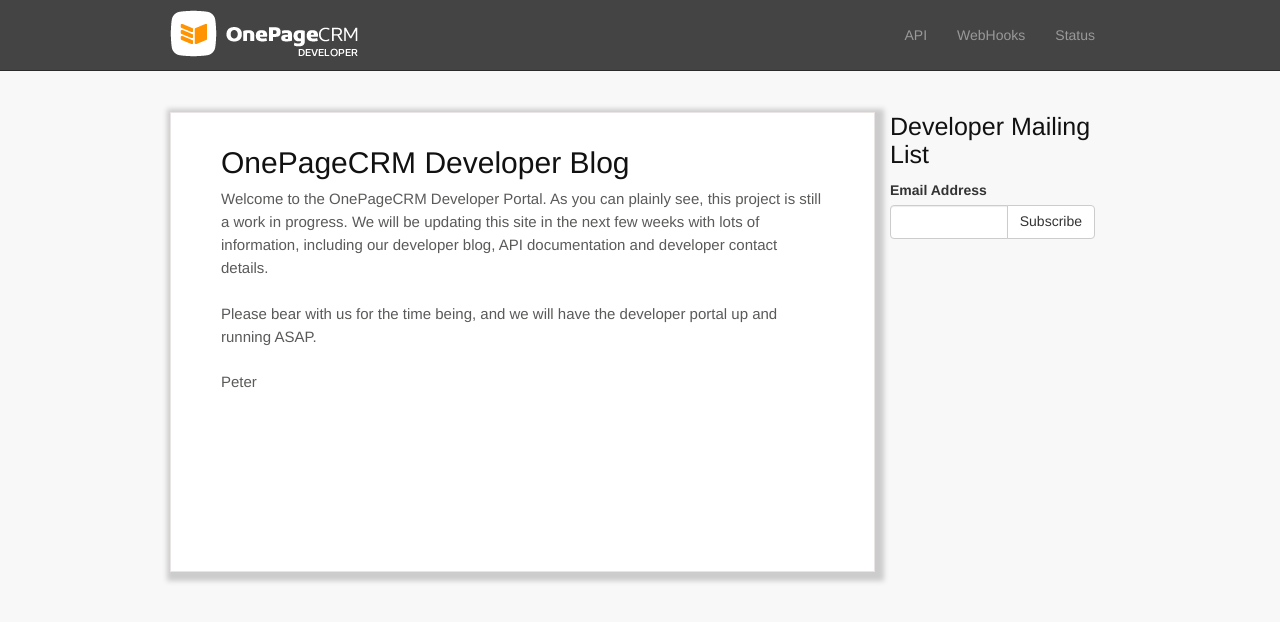
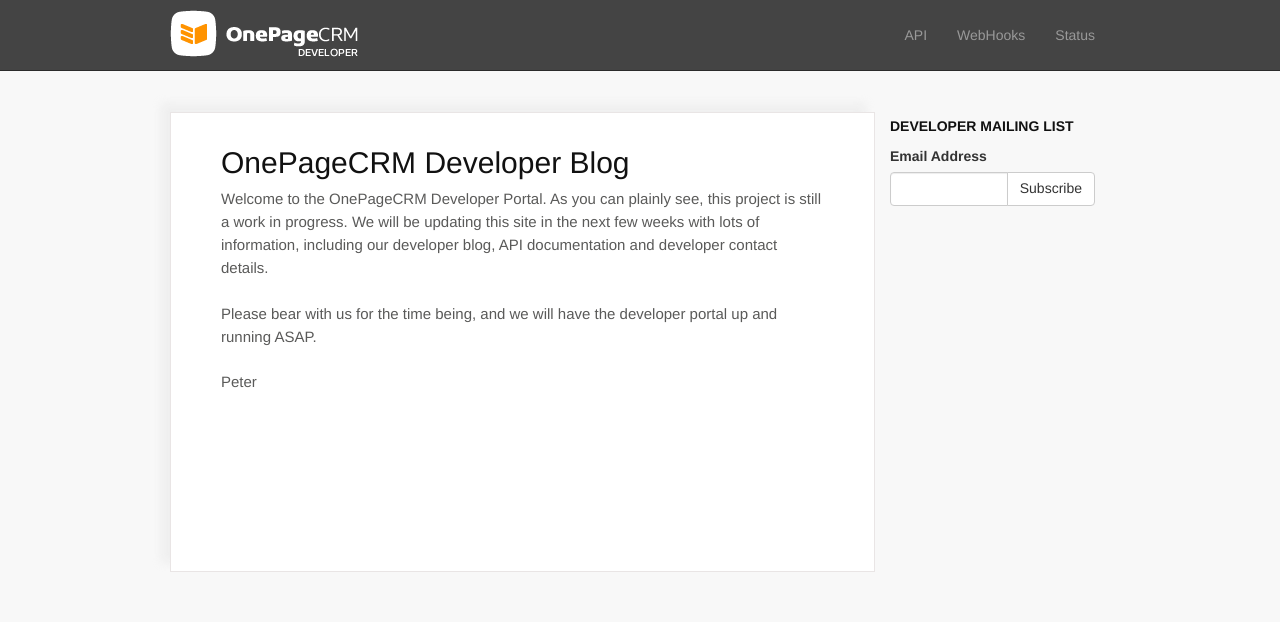
Before and after one commit to OnePageCRM/OnePageCRM.github.io, a Jekyll site: the page built from blog/draft_index.html, in a window 1280 px wide. Shown: the top 622 px of the page. Built offline with Jekyll 4.4.1, drawn with Linux system fonts in a browser that asks for light colours; nearby versions of some CDN libraries; Markdown is read by kramdown in place of the engine named in the settings.

Commit message:
css corrections

```diff
--- a/_layouts/api.html
+++ b/_layouts/api.html
@@ -8,6 +8,6 @@
       {% include api_navigation.html %}
     </div>
 
-    <div id="content" class="col-md-9 maincontent">
+    <div id="content" class="col-md-9 maincontent api-content shadow">
       {{ content }}
     </div>
--- a/_layouts/blog.html
+++ b/_layouts/blog.html
@@ -4,18 +4,18 @@
 ---
 
 
-<div id="content" class="col-md-9 maincontent shadow">
+<div id="content" class="col-md-9 maincontent blog-content shadow">
   <!-- <div class="container"> -->
   {{ content }}
   <!-- </div> -->
 </div>
 
-<div id="" class="col-md-3">
+<div id="" class="col-md-3 sidebar">
 
 <!-- Begin MailChimp Signup Form -->
 <div id="mc_embed_signup">
   <form action="http://onepagecrm.us2.list-manage.com/subscribe/post?u=d4aa8b2905916701a44961012&amp;id=cd6a0beac9" method="post" id="mc-embedded-subscribe-form" name="mc-embedded-subscribe-form" class="validate" target="_blank" novalidate>
-    <h4>Developer Mailing List</h4>
+    <h3>Developer Mailing List</h3>
     <div class="mc-field-group">
       <label for="mce-EMAIL">Email Address </label>
       <div class="input-group">
--- a/_layouts/webhooks.html
+++ b/_layouts/webhooks.html
@@ -4,11 +4,11 @@
 ---
 
 
-<div id="" class="col-md-2">
+<div id="" class="col-md-3">
   {% include webhook_navigation.html %}
 </div>
 
-<div id="content" class="col-md-10 maincontent shadow">
+<div id="content" class="col-md-9 maincontent api-content shadow">
   <!-- <div class="container"> -->
   {{ content }}
   <!-- </div> -->
--- a/css/main.css
+++ b/css/main.css
@@ -22,31 +22,23 @@
   margin-top: -70px;
 }
 .shadow {
-  -moz-box-shadow:    3px 3px 5px 6px #ccc;
-  -webkit-box-shadow: 3px 3px 5px 6px #ccc;
-  box-shadow:         3px 3px 5px 6px #ccc;
-}
-#api-nav{
-  margin-top: -19px;
-}
-#api-nav li.disabled{
-  color: #333333;
-  font-size: 12px;
-  font-weight: 700;
-  margin-top: 1em;
-  padding: 3px 0;
-  text-transform: uppercase;
+  -webkit-box-shadow: -9px -9px 9px rgba(204, 204, 204, 0.2);
+     -moz-box-shadow: -9px -9px 9px rgba(204, 204, 204, 0.2);
+          box-shadow: -9px -9px 9px rgba(204, 204, 204, 0.2);
 }
 a {
   color: #558BB2;
 }
-
 h1, h2, h3, h4, h5, h6 {
   color: #111111;
   font-size: 25px;
   font-weight: 400;
   line-height: 28px;
   margin: 0 0 0.5em;
+}
+h1, .api-content h2 {
+  font-size: 2.2em;
+  font-weight: 700;
 }
 h2{
   font-size: 30px;
@@ -58,8 +50,44 @@
   font-size: 1.3em;
   font-weight: 700;
 }
+.sidebar h3 {
+  font-size: 14px;
+  font-weight: 700;
+  text-transform: uppercase;
+}
 
-p {
+#api-nav,
+#webhook-nav{
+  margin-top: -19px;
+}
+#api-nav li.disabled,
+#webhook-nav li.disabled{
+  color: #333333;
+  font-size: 12px;
+  font-weight: 700;
+  margin-top: 1em;
+  padding: 3px 0;
+  text-transform: uppercase;
+}
+#api-nav a
+#webhook-nav a{
+  color: #1680B9;
+}
+
+.api-content h3{
+  color: #386A9B;
+    font-size: 1.7em;
+}
+.api-content h4{
+  font-size: 1.4em;
+}
+.api-contemt p{
+  color: #333333;
+  font-size: 13px;
+  line-height: 18px;
+}
+
+.blog-content p {
   color: #5A5A59;
   font-size: 15px;
   line-height: 23px;
```
Lines whose indentation alone changed are shown as unchanged.
